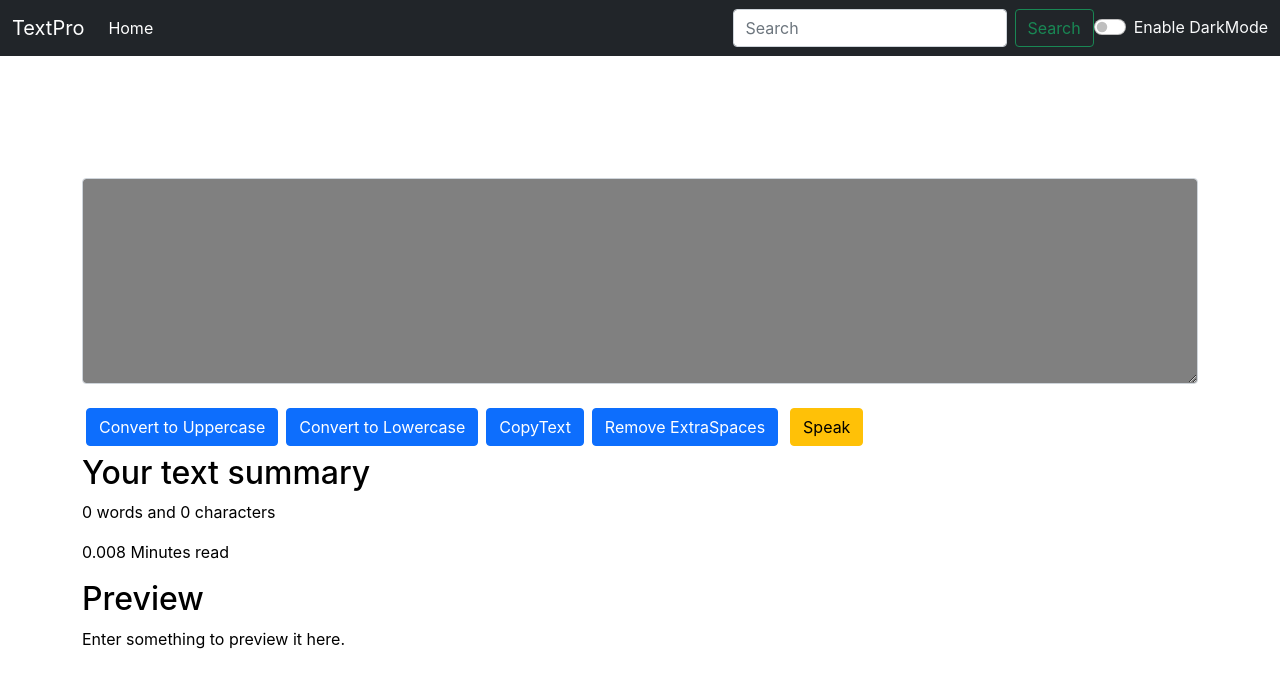
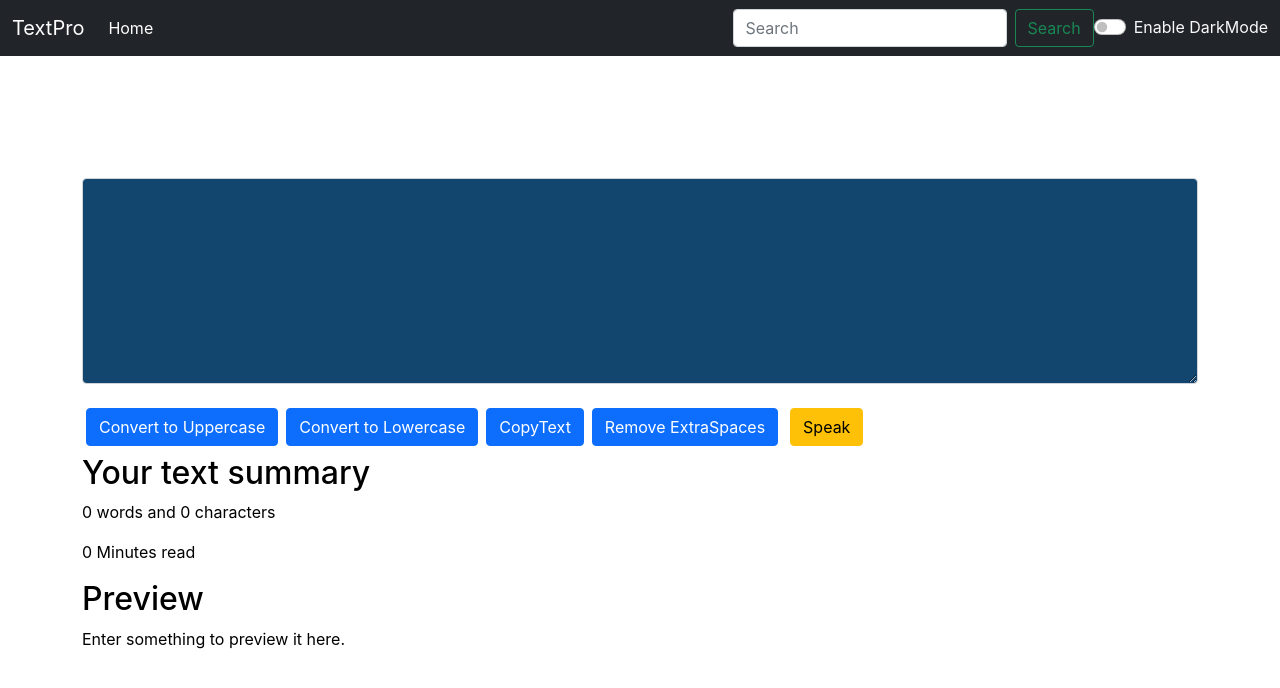
Before and after one commit to isbahchem/TextPro, a React (Create React App) app: page / in a window 1280 px wide. Shown: the top 688 px of the page. Built offline with nearby package versions, Linux system fonts and the light colour scheme.

Commit message:
Bug Fixes in TextForm + Alert.js

```diff
--- a/src/components/TextForm.js
+++ b/src/components/TextForm.js
@@ -55,7 +55,7 @@ export default function TextForm(props){
             <h1>{props.heading}</h1>
             <div className="mb-3">
 
-                <textarea className="form-control" value={text} onChange={handleOnChange} style={{backgroundColor: props.mode === 'dark'?'grey':'white', color: props.mode === 'dark'?'white':'black'}} id="myBox" rows="8"></textarea>
+                <textarea className="form-control" value={text} onChange={handleOnChange} style={{backgroundColor: props.mode === 'dark'?'#13466e':'white', color: props.mode === 'dark'?'white':'black'}} id="myBox" rows="8"></textarea>
 
             </div>
             <button className='btn btn-primary mx-1 my-1' onClick={handleUpClick}>Convert to Uppercase</button>
@@ -67,7 +67,7 @@ export default function TextForm(props){
         <div className='container' style={{backgroundColor: props.mode === 'dark'?'white':'black', color: props.mode === 'dark'?'black':'white'}}>
             <h2>Your text summary</h2>
             <p>{text.split(" ").filter((element)=>{return element.length!=0}).length} words and {text.length} characters</p>
-            <p>{0.008 * text.split(" ").length} Minutes read</p>
+            <p>{0.008 * text.split(" ").filter((element)=>{return element.length!=0}).length} Minutes read</p>
             <h2>Preview</h2>
             <p>{text.length > 0 ? text : "Enter something to preview it here."}</p>
         </div>
```
